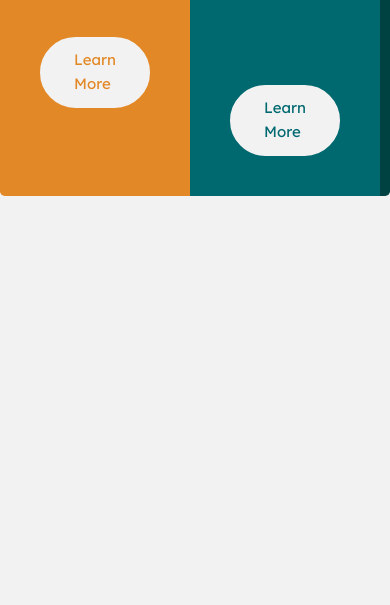
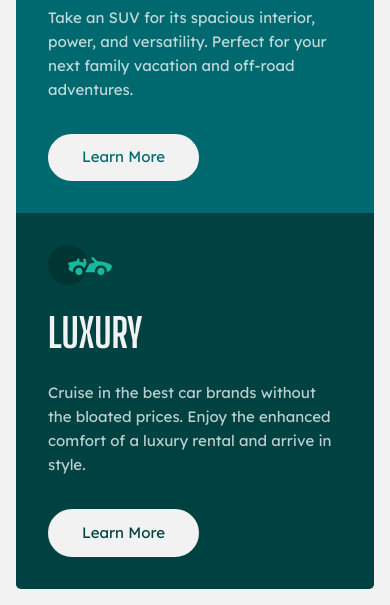
Before and after one commit to KristinaRadosavljevic/3-column-preview-card-component, a website: page index.html in a window 390 px wide. Shown: the part 554-1159 px from the top of the page. Before the commit the page ends 844 px from the top, so only its background shows below. Drawn offline with Linux system fonts and the light colour scheme.

Commit message:
Added media queries.

```diff
--- a/scss/styles.scss
+++ b/scss/styles.scss
@@ -26,6 +26,7 @@ body {
   display: flex;
   align-items: center;
   justify-content: center;
+  padding: 1.5rem;
 }
 
 main {
@@ -50,6 +51,10 @@ section {
     text-transform: uppercase;
   }
 
+  p {
+    margin-bottom: 4rem;
+  }
+
   a {
     display: inline-block;
     text-decoration: none;
@@ -57,7 +62,7 @@ section {
     padding: 0.6rem 2rem;
     border: 2px solid $very-light-gray;
     border-radius: 50rem;
-    margin-top: 4rem;
+    margin-top: auto;
     transition: all 0.15s ease-in;
 
     &:hover {
@@ -92,7 +97,28 @@ section {
   }
 }
 
-/* Remove all transitions for people that prefer not to see them */
+// Media queries
+@media (max-width: 754px) {
+  body {
+    padding: 1rem;
+  }
+
+  main {
+    flex-direction: column;
+    max-width: 25rem;
+  }
+
+  section {
+    padding: 2rem;
+    gap: 1rem;
+
+    p {
+      margin-bottom: 1rem;
+    }
+  }
+}
+
+// Remove all transitions for people that prefer not to see them
 @media (prefers-reduced-motion: reduce) {
   *,
   *::before,
```
Also changed, not shown: css/styles.css.
